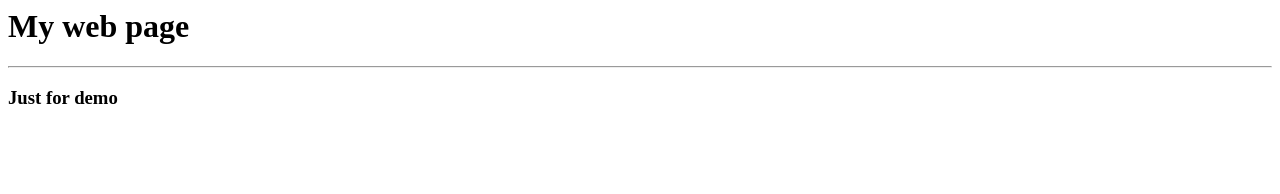
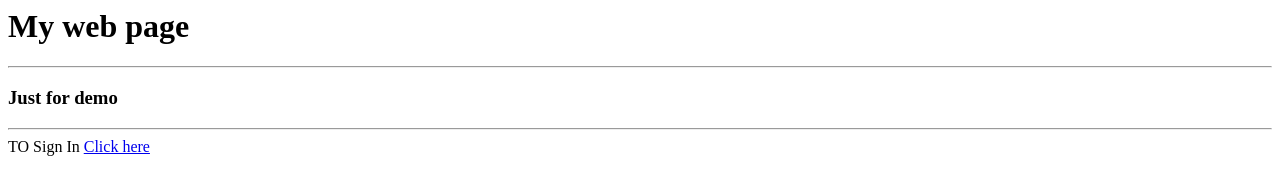
Before and after one commit to BoyaMalleswari/MyDemoRepo, a plain HTML site: page index.html in a window 1280 px wide. Drawn offline with Linux system fonts and the light colour scheme.

Commit message:
Update index.html

```diff
--- a/index.html
+++ b/index.html
@@ -3,4 +3,6 @@
   <h1> My web page </h1>
   <hr>
   <h3> Just for demo</h3>
+  <hr>
+  TO Sign In <a href="login.html">Click here</a>
 </html>
```
